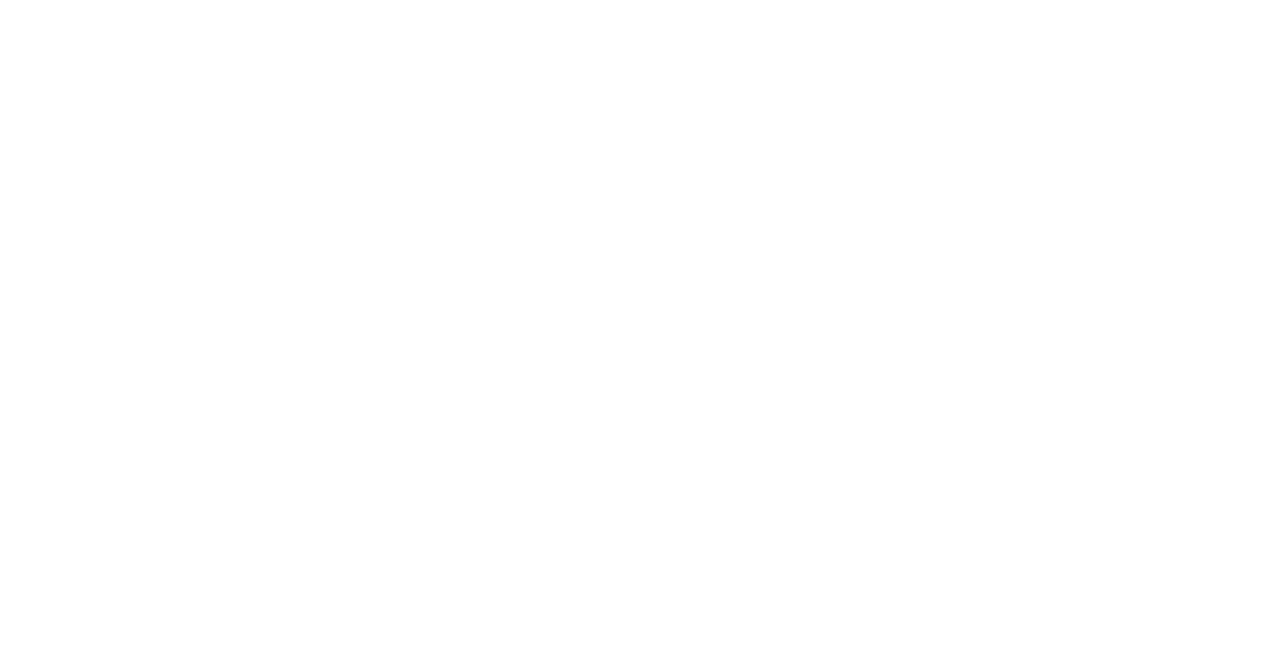
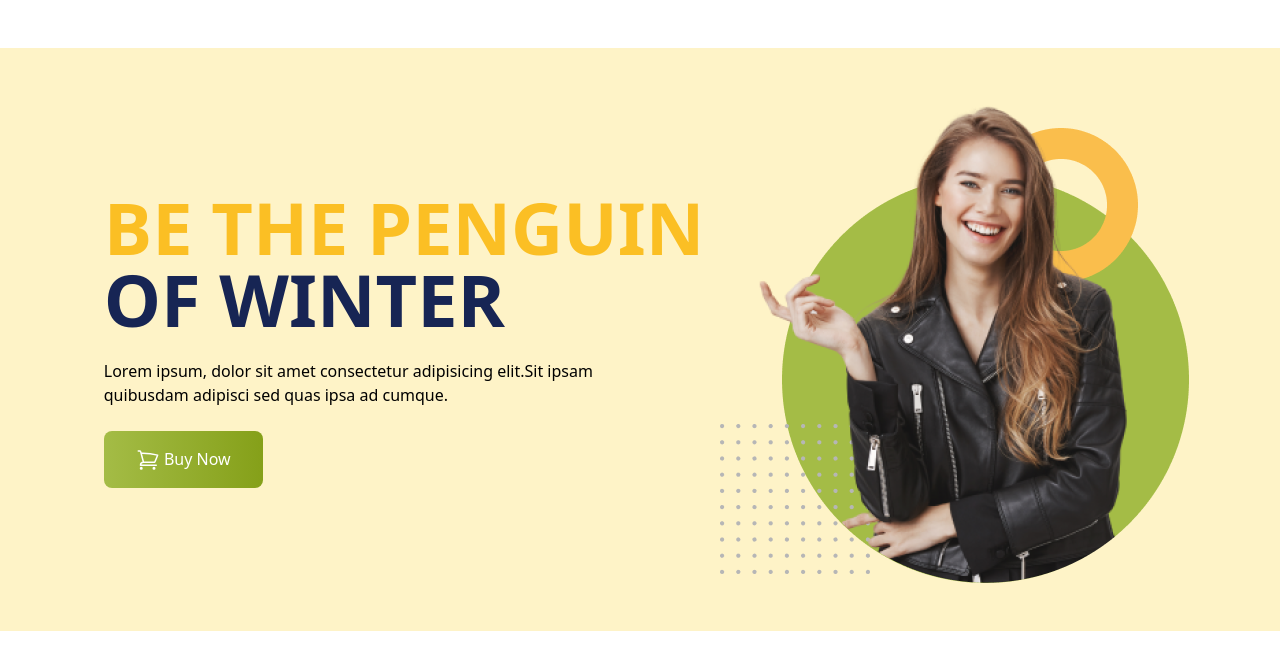
Before and after one commit to sadiaprova12/Tailwind-Penguin-Fashion, a plain HTML site: page index.html in a window 1280 px wide. Drawn offline with nearby package versions, Linux system fonts and the light colour scheme.

Commit message:
added banner style

```diff
--- a/index.html
+++ b/index.html
@@ -8,8 +8,27 @@
     <script src="https://cdn.tailwindcss.com"></script>
 </head>
 <body>
-    <header>
+    <header class=" bg-amber-100">
+        <!-- Nav -->
+        <!-- Banner -->
+        <div class=" container mx-auto py-12 md:flex justify-center items-center mt-12 space">
+            <!-- -->
+            <div class="space-y-6 px-4">
+               <h1 class="text-7xl font-semibold uppercase"> <span class="text-amber-400">Be The Penguin</span> <br> <span class="text-blue-950">Of Winter</span></h1>
+               <p>Lorem ipsum, dolor sit amet consectetur adipisicing elit.Sit ipsam <br> quibusdam adipisci sed quas ipsa ad cumque.</p>
+              <!-- <button class="bg-gradient-to-r from-cyan-500 to-blue-500">Buy Now</button>-->
+               <button class=" text-white py-4 px-8 rounded-lg bg-gradient-to-r from-[#A4BC46] to-[#85A019]">
+                <svg xmlns="http://www.w3.org/2000/svg" fill="none" viewBox="0 0 24 24" stroke-width="1.5" stroke="currentColor" class="w-6 h-6 inline">
+                    <path stroke-linecap="round" stroke-linejoin="round" d="M2.25 3h1.386c.51 0 .955.343 1.087.835l.383 1.437M7.5 14.25a3 3 0 00-3 3h15.75m-12.75-3h11.218c1.121-2.3 2.1-4.684 2.924-7.138a60.114 60.114 0 00-16.536-1.84M7.5 14.25L5.106 5.272M6 20.25a.75.75 0 11-1.5 0 .75.75 0 011.5 0zm12.75 0a.75.75 0 11-1.5 0 .75.75 0 011.5 0z" />
+                  </svg>
 
+                Buy Now</button>
+            </div>
+            <!-- -->
+            <div>
+                <img class="w-3/4 md:w-full" src="images/model.png" alt="">
+            </div>
+        </div>
     </header>
 
     <main>
```
Also changed, not shown: icons/Group 33072.png (added), icons/Group 33091.png (added), icons/Group 33102.png (added), icons/green.png (added), icons/image 12.png (added), icons/image 13.png (added), icons/image 14.png (added), icons/shopping-cart 1.png (added), images/jacket-1.png (added), images/jacket-2.png (added), images/jacket-3.png (added), images/jacket-4.png (added), images/jacket-5.png (added), images/jacket-6.png (added), 3 more files.
